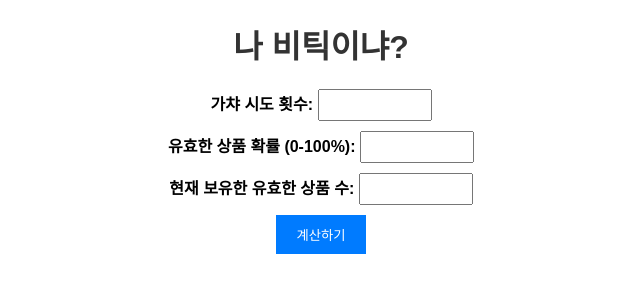
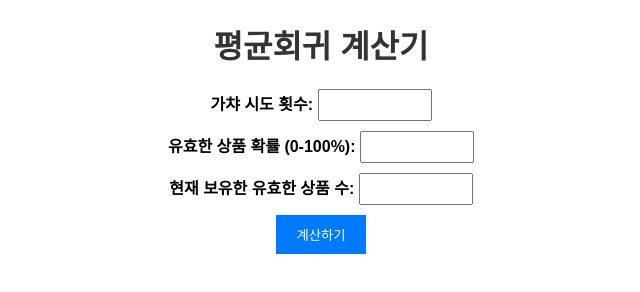
Before and after one commit to Parkjoungwan/meanReversion, a plain HTML site: page index.html in a window 1280 px wide. Shown: the whole page, without its empty margins (319-959 px from the left). Drawn offline with Linux system fonts and the light colour scheme.

Commit message:
Update index.html

```diff
--- a/index.html
+++ b/index.html
@@ -7,7 +7,7 @@
     <title>Gacha Probability Calculator</title>
 </head>
 <body>
-    <h1>나 비틱이냐?</h1>
+    <h1>평균회귀 계산기</h1>
     <div class="input-container">
         <label for="tries">가챠 시도 횟수:</label>
         <input type="number" id="tries" min="1" required>
```
